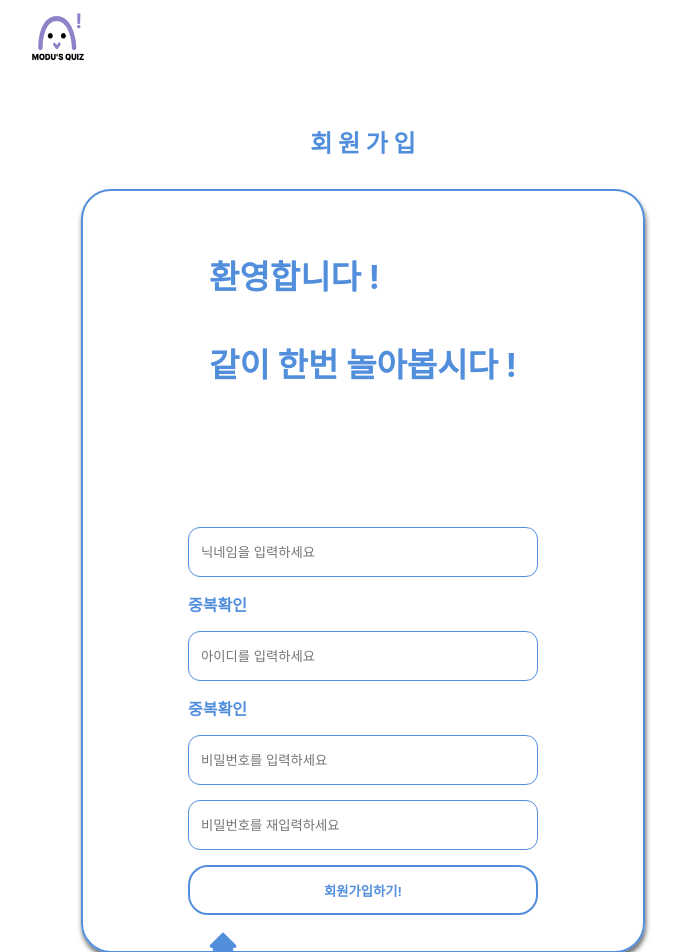
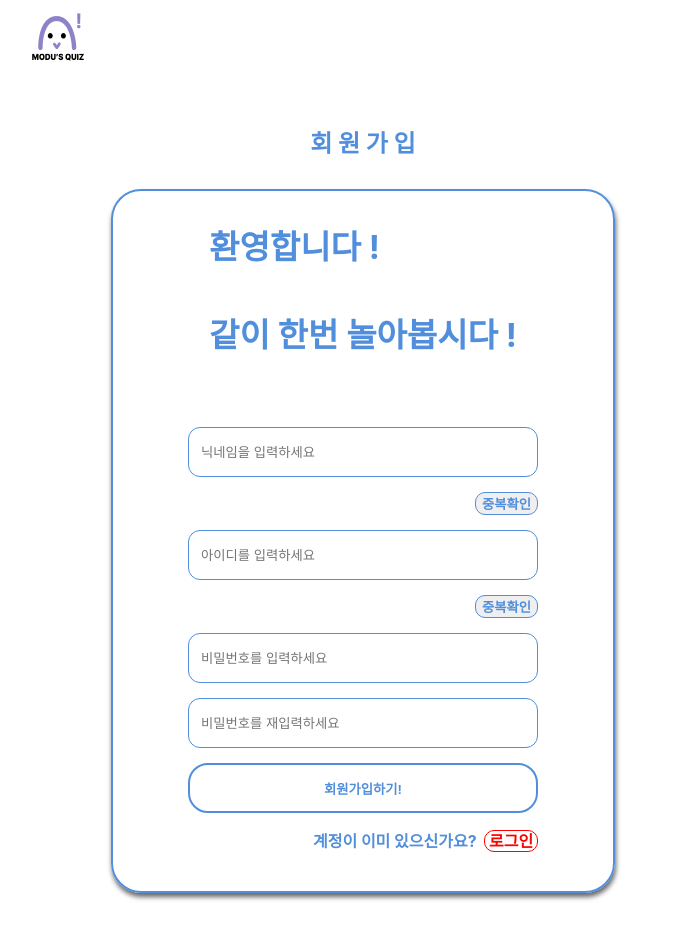
Before and after one commit to HangHae2023/Front-quiz, a React (Create React App) app: page /register in a window 1280 px wide. Shown: the top 952 px of the page, without its empty margins (277-957 px from the left). After the commit the page ends 923 px from the top, so only its background shows below. Built offline with nearby package versions, Linux system fonts and the light colour scheme.

Commit message:
로그인 기능 작업중 중간 저장

```diff
--- a/package.json
+++ b/package.json
@@ -9,6 +9,7 @@
     "@testing-library/user-event": "^13.2.1",
     "axios": "^1.3.4",
     "json-server": "^0.17.2",
+    "jwt-decode": "^3.1.2",
     "react": "^18.2.0",
     "react-dom": "^18.2.0",
     "react-icons": "^4.8.0",
--- a/src/components/style/StyleRegister.jsx
+++ b/src/components/style/StyleRegister.jsx
@@ -1,4 +1,4 @@
-import styled from 'styled-components';
+import styled from "styled-components";
 
 export const StSignupForm = styled.form`
   /* background-color: #eee; */
@@ -9,7 +9,7 @@ export const StSignupForm = styled.form`
   flex-direction: column;
   /* justify-content: center; */
   align-items: center;
-  padding: 30px;
+  /* padding: 30px; */
   width: 500px;
   height: 700px;
   box-shadow: 1px 4px 5px rgba(0, 0, 0, 0.6);
@@ -19,14 +19,14 @@ export const StSignupForm = styled.form`
 export const HeaderLetter = styled.div`
   font-size: 33px;
   font-weight: bold;
-  margin-bottom: 100px;
+  margin-bottom: 30px;
   margin-top: 30px;
 `;
 export const StSignUpGroup = styled.div`
   display: flex;
   align-items: center;
   flex-direction: column;
-  align-items: flex-start;
+  align-items: flex-end;
   gap: 15px;
 `;
 
@@ -44,6 +44,14 @@ export const StSignupInput = styled.input`
   box-sizing: border-box;
 `;
 
+export const StSignupSameButton = styled.button`
+  cursor: pointer;
+  border-radius: 10px;
+  font-weight: 700;
+  border: 1px solid #518edb;
+  color: #518edb;
+`;
+
 export const StSignupButton = styled.div`
   cursor: pointer;
   border-radius: 10px;
--- a/src/pages/Home.jsx
+++ b/src/pages/Home.jsx
@@ -13,7 +13,6 @@ import { StSignUpId } from '../components/style/StyleRegister';
 function Home() {
   const dispatch = useDispatch();
   const { quiz } = useSelector((state) => state.quizSlice);
-  console.log(quiz?.allQuizs);
   useEffect(() => {
     dispatch(__getQuiz());
   }, []);
--- a/src/pages/Login.jsx
+++ b/src/pages/Login.jsx
@@ -1,16 +1,18 @@
-import axios from 'axios';
-import React, { useState } from 'react';
-import { useNavigate } from 'react-router-dom';
-import Layout from '../components/Layout';
-import { Nav } from '../components/page';
-import { MainButton } from '../components/style/StyleButton';
-import * as style from '../components/style/StyleRegister';
+import axios from "axios";
+import jwtDecode from "jwt-decode";
+import React, { useState } from "react";
+import { useNavigate } from "react-router-dom";
+import Layout from "../components/Layout";
+import { Nav } from "../components/page";
+import { MainButton } from "../components/style/StyleButton";
+import * as style from "../components/style/StyleRegister";
+import { cookies } from "../shared/cookie";
 
 const Login = () => {
   const navi = useNavigate();
   const [login, setLogin] = useState({
-    userId: '',
-    password: '',
+    userId: "",
+    password: "",
   });
 
   const changeInputHandler = (e) => {
@@ -23,10 +25,17 @@ const Login = () => {
 
     try {
       // await axios.post(`${process.env.REACT_APP_SERVER_URL}/login`, login);
-      await axios.post(`${process.env.REACT_APP_QUIZ_URL}/api/auth/login`, login);
+      const  data  = await axios.post(
+        `${process.env.REACT_APP_QUIZ_URL}/user/login`,
+        login
+      );
+      // cookies.set("id", jwtDecode(data.token).id, { path: "/", maxAge: 500 });
+      // cookies.set("accessToken", data.token, { path: "/", maxAge: 500 });
+      console.log(data);
+      navi('/')
     } catch (error) {
-      alert(JSON.parse(error.request.response).message);
-      console.log(error);
+      // alert(JSON.parse(error.response.data).message);
+      alert(error.response.data.errorMessage.errorMessage);
     }
   };
   return (
@@ -35,15 +44,17 @@ const Login = () => {
       <Layout>
         <h2
           style={{
-            display: 'flex',
-            justifyContent: 'center',
-            marginTop: '50px',
+            display: "flex",
+            justifyContent: "center",
+            marginTop: "50px",
           }}
         >
           로 그 인
         </h2>
         <style.StSignupForm onSubmit={submitHandler}>
-          <style.HeaderLetter>어서오세요 ! 오늘도 한번 놀아봅시다 !</style.HeaderLetter>
+          <style.HeaderLetter>
+            어서오세요 ! 오늘도 한번 놀아봅시다 !
+          </style.HeaderLetter>
 
           <style.StSignUpGroup>
             <style.StSignupInput
@@ -64,9 +75,9 @@ const Login = () => {
               required
             />
             <MainButton type="login">로그인</MainButton>
-            <style.StSignupButton onClick={() => navi('/Register')}>
-              아직 회원이 아니신가요?
-              <span style={{ color: 'red' }}>회원가입</span>
+            <style.StSignupButton onClick={() => navi("/Register")}>
+              아직 회원이 아니신가요?&nbsp;
+              <span style={{ color: "red" }}>회원가입</span>
             </style.StSignupButton>
           </style.StSignUpGroup>
         </style.StSignupForm>
--- a/src/pages/Register.jsx
+++ b/src/pages/Register.jsx
@@ -32,7 +32,7 @@ const Register = () => {
     if (newUsers.password !== newUsers.passwordCheck) {
       setWrongPw("비밀번호가 일치하지 않습니다!");
     } else {
-      setWrongPw("");
+      // setWrongPw("");
       dispatch(__signUpId({ ...newUsers }));
     }
   };
@@ -41,6 +41,7 @@ const Register = () => {
     dispatch(__isSameNickname({ nickname: newUsers.nickname }));
     // console.log(newUsers);
   };
+
 
   return (
     <>
@@ -57,7 +58,8 @@ const Register = () => {
         </h2>
         <style.StSignupForm onSubmit={onSubmitButtonHandler}>
           <style.HeaderLetter>
-            환영합니다 ! <br /><br />
+            환영합니다 ! <br />
+            <br />
             같이 한번 놀아봅시다 !
           </style.HeaderLetter>
           <style.StSignUpGroup>
@@ -68,12 +70,12 @@ const Register = () => {
               value={newUsers.nickname}
               onChange={onChangeHandler}
             />
-            <style.StSignupButton
+            <style.StSignupSameButton
               type="button"
               onClick={isNicknameSameButtonHandler}
             >
               중복확인
-            </style.StSignupButton>
+            </style.StSignupSameButton>
             <style.StSignupInput
               type="text"
               name="userId"
@@ -81,7 +83,9 @@ const Register = () => {
               value={newUsers.userId}
               onChange={onChangeHandler}
             />
-            <style.StSignupButton type="button">중복확인</style.StSignupButton>
+            <style.StSignupSameButton type="button">
+              중복확인
+            </style.StSignupSameButton>
             <style.StSignupInput
               type="password"
               name="password"
@@ -98,19 +102,18 @@ const Register = () => {
             />
             {wrongPw}
             <MainButton type="login">회원가입하기!</MainButton>
-            <AiFillHome
-              type="button"
-              onClick={() => {
-                navigate("/");
-              }}
-              style={{
-                marginLeft: "20px",
-              }}
-              size="30px"
-            />
             <style.StSignupButton onClick={() => navigate("/login")}>
               계정이 이미 있으신가요? &nbsp;
-              <span style={{ color: "red" }}>로그인</span>
+              <span
+                style={{
+                  color: "red",
+                  border: "1px solid red",
+                  borderRadius: "10px",
+                  // fontSize:"15px"
+                }}
+              >
+                &nbsp;로그인&nbsp;
+              </span>
             </style.StSignupButton>
           </style.StSignUpGroup>
         </style.StSignupForm>
--- a/src/redux/modules/signUpSlice.js
+++ b/src/redux/modules/signUpSlice.js
@@ -1,6 +1,7 @@
 import { createSlice } from "@reduxjs/toolkit";
 import { createAsyncThunk } from "@reduxjs/toolkit";
 import axios from "axios";
+
 
 const initialState = {
   users: [],
@@ -14,11 +15,10 @@ export const __isSameNickname = createAsyncThunk(
   "IS_SAME_NICKNAME",
   async (payload, thunkAPI) => {
     try {
-      // const response = await axios.post(
-      //   `${process.env.REACT_APP_QUIZ_URL}/user/signup/nkck`,nickname
-      // );
-      // return thunkAPI.fulfillWithValue(response);
-      console.log(payload);
+      const response = await axios.post(
+        `${process.env.REACT_APP_QUIZ_URL}/user/signup/nkck`
+      );
+      return thunkAPI.fulfillWithValue(response);
     } catch (error) {
       return thunkAPI.rejectWithValue(error);
     }
@@ -33,12 +33,19 @@ export const __signUpId = createAsyncThunk(
   async (payload, thunkAPI) => {
     try {
       const { data } = await axios.post(
-        `${process.env.REACT_APP_QUIZ_URL}/signup`,
+        `${process.env.REACT_APP_QUIZ_URL}/user/signup`,
         payload
       );
-      return thunkAPI.fulfillWithValue(data);
+      // return thunkAPI.fulfillWithValue(data);
+      // alert(data.message)
+      alert(data.message);
     } catch (error) {
-      return thunkAPI.rejectWithValue(error);
+      if (error.response.status === 412) {
+        // return thunkAPI.rejectWithValue(error);
+
+        alert(error.response.data.errorMessage.errorMessage);
+      }
+
     }
   }
 );
@@ -74,7 +81,7 @@ export const signUpSlice = createSlice({
     [__signUpId.fulfilled]: (state, action) => {
       state.isLoading = false;
       state.isError = false;
-      state.users = action.payload;
+      // state.users =
     },
     [__signUpId.rejected]: (state, action) => {
       state.isError = true;
```
Also changed, not shown: src/redux/modules/quizSlice.js (+65 -42 lines), 1 other file (tests, documents, lock files or other folders).
